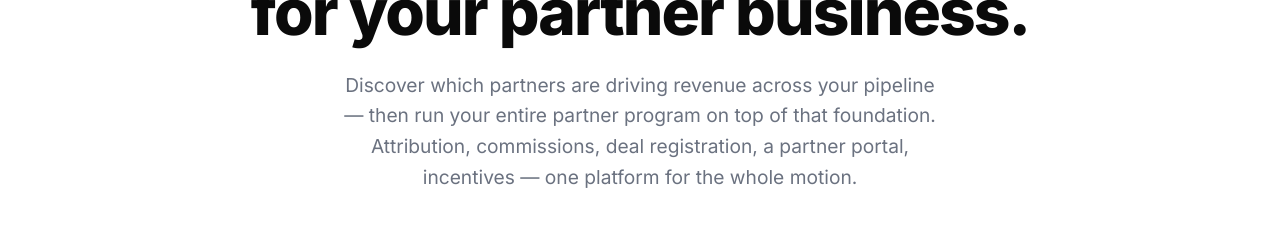
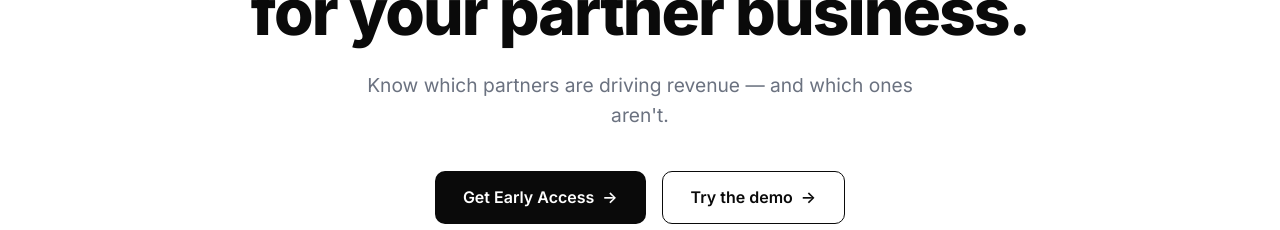
Before and after one commit to dylan3796/partner-attribution-ai, a Next.js app: page / in a window 1280 px wide. Shown: the part 316-546 px from the top of the page. Built offline with nearby package versions, Linux system fonts and the light colour scheme; no server answers.

Commit message:
fix: hero subtext — one sharp line instead of feature list

```diff
--- a/app/page.tsx
+++ b/app/page.tsx
@@ -39,10 +39,7 @@ export default function LandingPage() {
 The intelligence layer<br />for your partner business.
           </h1>
           <p className="l-muted l-subtitle">
-            Discover which partners are driving revenue across your pipeline —
-            then run your entire partner program on top of that foundation.
-            Attribution, commissions, deal registration, a partner portal,
-            incentives — one platform for the whole motion.
+            Know which partners are driving revenue — and which ones aren&apos;t.
           </p>
           <div className="l-flex-center" style={{ marginBottom: "1.5rem" }}>
             <Link href="/sign-up" className="l-btn">Get Early Access <span>→</span></Link>
```
